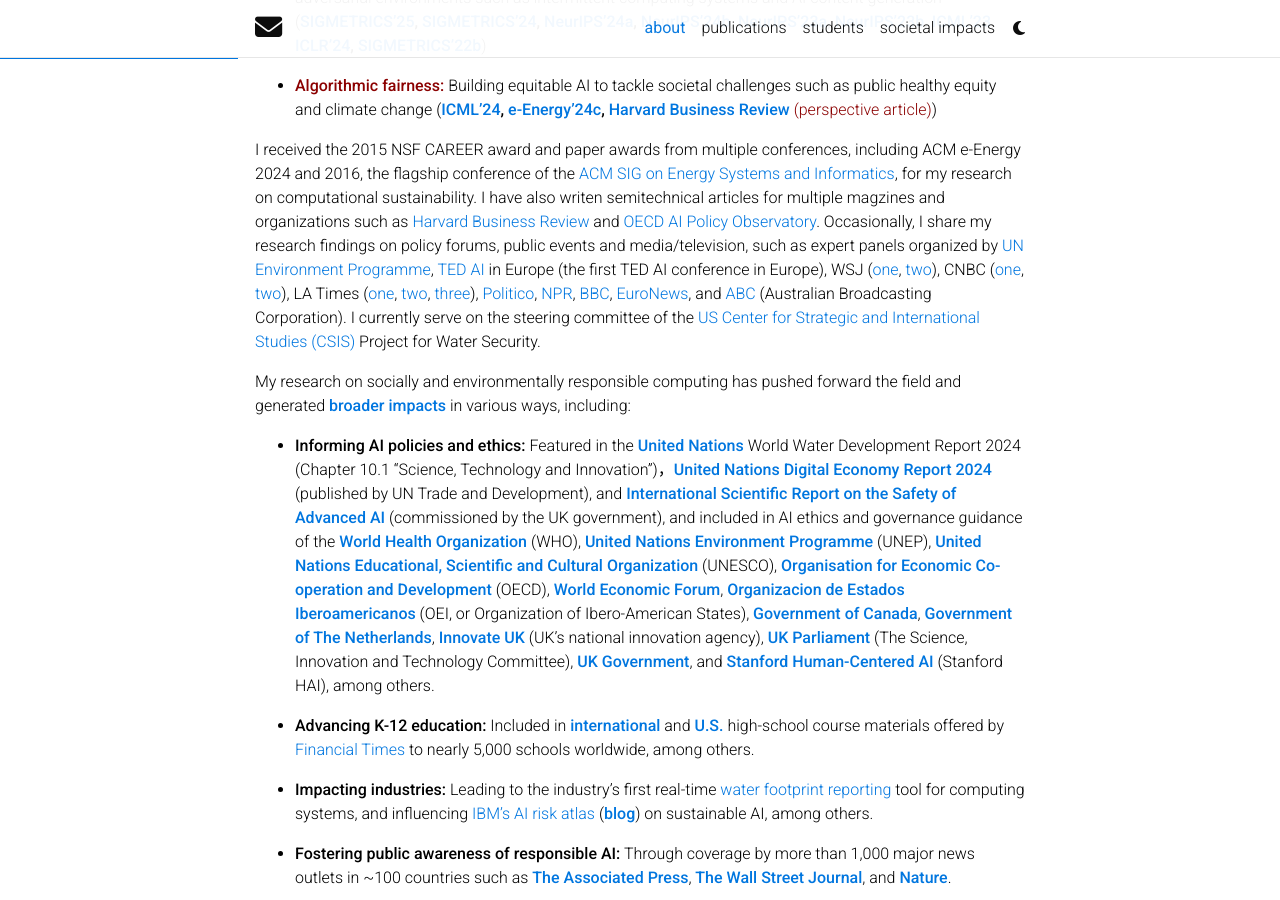
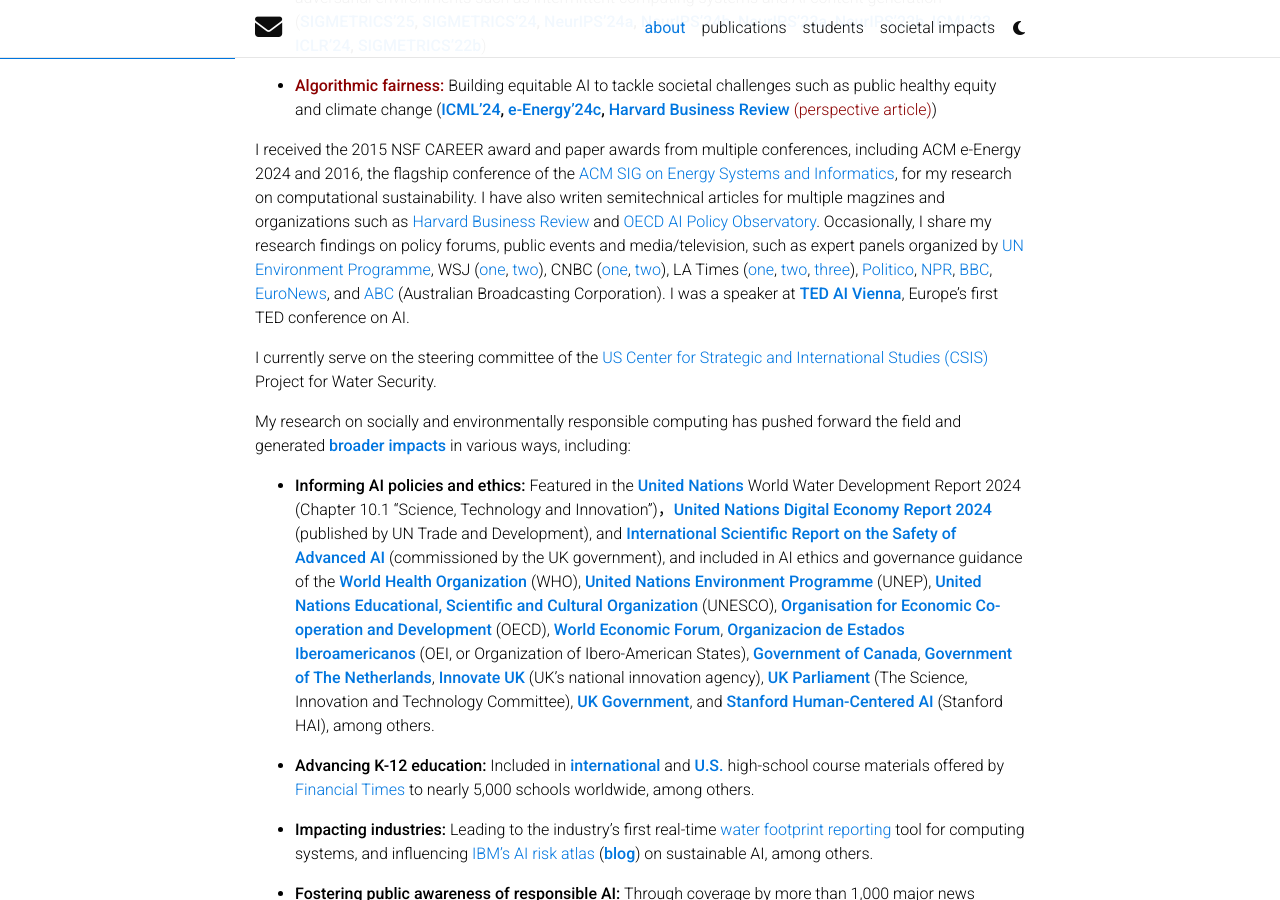
Before and after one commit to shaoleiren/shaoleiren.github.io, a Jekyll site: the page built from _pages/about.md, in a window 1280 px wide and 900 px high, scrolled down 672 px. Built offline with Jekyll 4.4.1, drawn with Linux system fonts in a browser that asks for light colours; full-size pictures stand in for the smaller copies a plugin makes; comment, search, counter and statistics services are not loaded; a style sheet for code colours, icons or effects is not loaded.

Commit message:
Update about.md

```diff
--- a/_pages/about.md
+++ b/_pages/about.md
@@ -41,11 +41,13 @@
  I have also writen semitechnical articles for multiple magzines and organizations such as [Harvard Business Review](https://hbr.org/2024/07/the-uneven-distribution-of-ais-environmental-impacts) and
   [OECD AI Policy Observatory](https://www.linkedin.com/posts/oecd-ai_how-much-water-does-ai-consume-the-public-activity-7135961877473325056-QMM5). Occasionally, I share my research findings on policy forums, public events and media/television,
    such as expert panels organized by
-   [UN Environment Programme](https://news.ucr.edu/articles/2024/07/08/professor-joins-un-panel-environmental-impacts-ai), [TED AI](https://tedai-vienna.ted.com/) in Europe (the first TED AI conference in Europe),  WSJ ([one](https://www.wsj.com/tech/novel-ideas-to-cool-data-centers-liquid-in-pipes-or-a-dunking-bath-cdb7a393), [two](https://www.wsj.com/articles/artificial-intelligence-can-make-companies-greener-but-it-also-guzzles-energy-7c7b678)), CNBC ([one](https://www.youtube.com/watch?v=SGHk3zE5xh4), [two](https://www.youtube.com/watch?v=MJQIQJYxey4)), LA Times ([one](https://www.latimes.com/environment/story/2024-08-12/california-data-centers-could-derail-clean-energy-goals), [two](https://www.latimes.com/opinion/story/2024-08-15/editorial-generative-ai-is-a-leading-contributor-to-our-energy-consumption-how-will-this-impact-our-climate),
+   [UN Environment Programme](https://news.ucr.edu/articles/2024/07/08/professor-joins-un-panel-environmental-impacts-ai), WSJ ([one](https://www.wsj.com/tech/novel-ideas-to-cool-data-centers-liquid-in-pipes-or-a-dunking-bath-cdb7a393), [two](https://www.wsj.com/articles/artificial-intelligence-can-make-companies-greener-but-it-also-guzzles-energy-7c7b678)), CNBC ([one](https://www.youtube.com/watch?v=SGHk3zE5xh4), [two](https://www.youtube.com/watch?v=MJQIQJYxey4)), LA Times ([one](https://www.latimes.com/environment/story/2024-08-12/california-data-centers-could-derail-clean-energy-goals), [two](https://www.latimes.com/opinion/story/2024-08-15/editorial-generative-ai-is-a-leading-contributor-to-our-energy-consumption-how-will-this-impact-our-climate),
    [three](https://www.latimes.com/environment/story/2024-08-26/tech-firms-conceal-water-and-power-demands-of-ai-computing)), [Politico](https://www.politico.com/newsletters/the-long-game/2024/10/22/ai-and-the-growing-power-struggle-00184827),
    [NPR](https://one.npr.org/?sharedMediaId=nx-s1-5059073:nx-s1-dd125ecf-65a2-40d5-89e2-e5ca568238c5),
    [BBC](https://www.bbc.co.uk/programmes/w172zbk78bmgkxz),
-   [EuroNews](https://www.euronews.com/video/2023/11/01/ai-chatgpt-consumes-more-energy-than-a-traditional-internet-search), and [ABC](https://www.abc.net.au/listen/programs/futuretense/artificial-intelligence-its-limits-risks-nd-thirst-for-resources/104238774) (Australian Broadcasting Corporation). I currently serve
+   [EuroNews](https://www.euronews.com/video/2023/11/01/ai-chatgpt-consumes-more-energy-than-a-traditional-internet-search), and [ABC](https://www.abc.net.au/listen/programs/futuretense/artificial-intelligence-its-limits-risks-nd-thirst-for-resources/104238774) (Australian Broadcasting Corporation). I was a speaker at **[TED AI Vienna](https://tedai-vienna.ted.com/)**, Europe's first TED conference on AI.
+
+   I currently serve
  on the steering committee of the [US Center for Strategic and International Studies (CSIS)](https://www.csis.org/programs/global-food-and-water-security-program) Project for Water Security.
 
 
```
